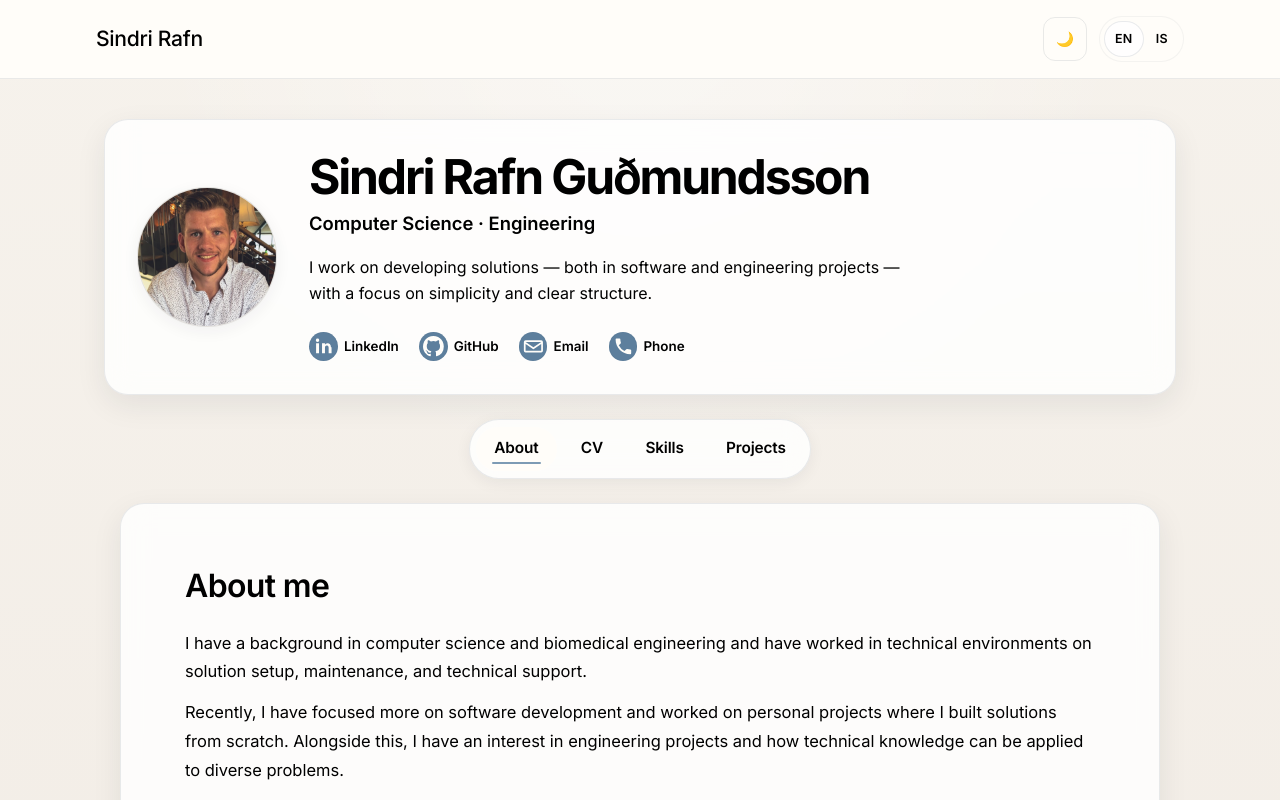
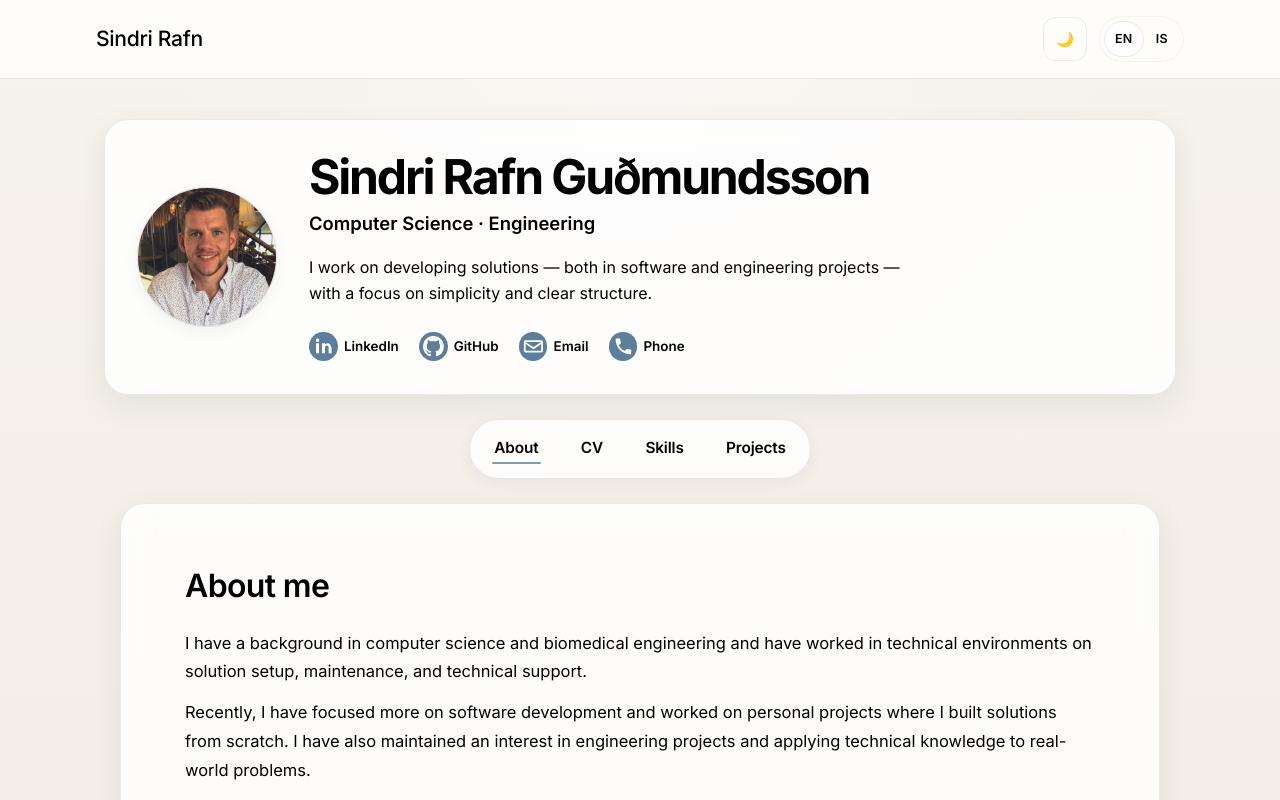
Before and after one commit to sindrirafn/portfolio, a React (Vite) app: page / in a window 1280 px wide. Shown: the top 800 px of the page. Built offline with nearby package versions, Linux system fonts and the light colour scheme.

Commit message:
slight refinement of about me text

```diff
--- a/src/data/content.en.js
+++ b/src/data/content.en.js
@@ -37,7 +37,7 @@ export const contentEn = {
         // ],
         introParagraphs: [
             "I have a background in computer science and biomedical engineering and have worked in technical environments on solution setup, maintenance, and technical support.",
-            "Recently, I have focused more on software development and worked on personal projects where I built solutions from scratch. Alongside this, I have an interest in engineering projects and how technical knowledge can be applied to diverse problems.",
+            "Recently, I have focused more on software development and worked on personal projects where I built solutions from scratch. I have also maintained an interest in engineering projects and applying technical knowledge to real-world problems.",
             "My engineering background has greatly influenced how I approach projects — I emphasize understanding the problem well and building simple, clear, and reliable solutions.",
             "I am always looking for opportunities to learn and grow in new areas, and I am excited to take on new challenges in software development and engineering."
         ],
--- a/src/data/content.is.js
+++ b/src/data/content.is.js
@@ -39,7 +39,7 @@ export const contentIs = {
         // ],
         introParagraphs: [
             "Ég er með bakgrunn í tölvunarfræði og heilbrigðisverkfræði og hef starfað í tæknilegu umhverfi við uppsetningu lausna, viðhald og tæknilega aðstoð.",
-            "Undanfarið hef ég lagt aukna áherslu á hugbúnaðarþróun og unnið að eigin verkefnum þar sem ég hef byggt upp lausnir frá grunni. Samhliða því hef ég áhuga á verkfræðilegum verkefnum og hvernig hægt er að beita tæknilegri þekkingu á fjölbreytt vandamál.",
+            "Undanfarið hef ég lagt aukna áherslu á hugbúnaðarþróun og unnið að eigin verkefnum þar sem ég hef byggt upp lausnir frá grunni. Ég hef jafnframt áhuga á verkfræðilegum verkefnum og því að beita tæknilegri þekkingu á raunveruleg vandamál.",
             "Verkfræðibakgrunnurinn minn hefur haft mikil áhrif á hvernig ég nálgast verkefni — ég legg áherslu á að skilja vandamálið vel og byggja einfaldar, skýrar og áreiðanlegar lausnir.",
             "Ég er alltaf að leita að tækifærum til að læra og vaxa á nýjum sviðum, og ég er spenntur fyrir því að takast á við nýjar áskoranir í hugbúnaðarþróun og verkfræði."
         ],
```
